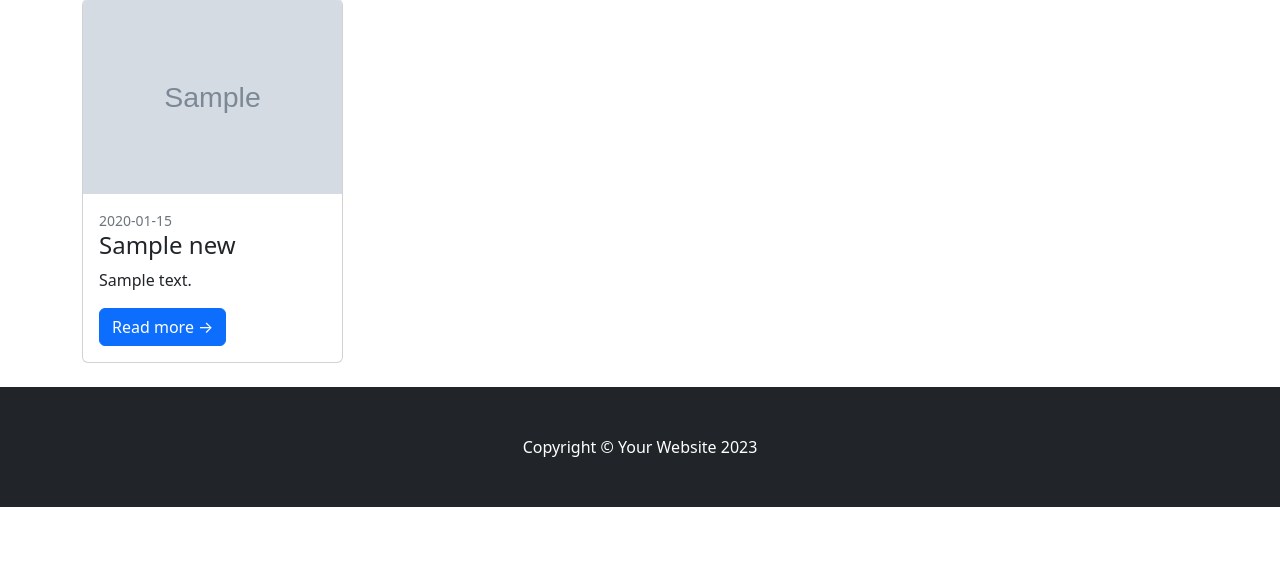
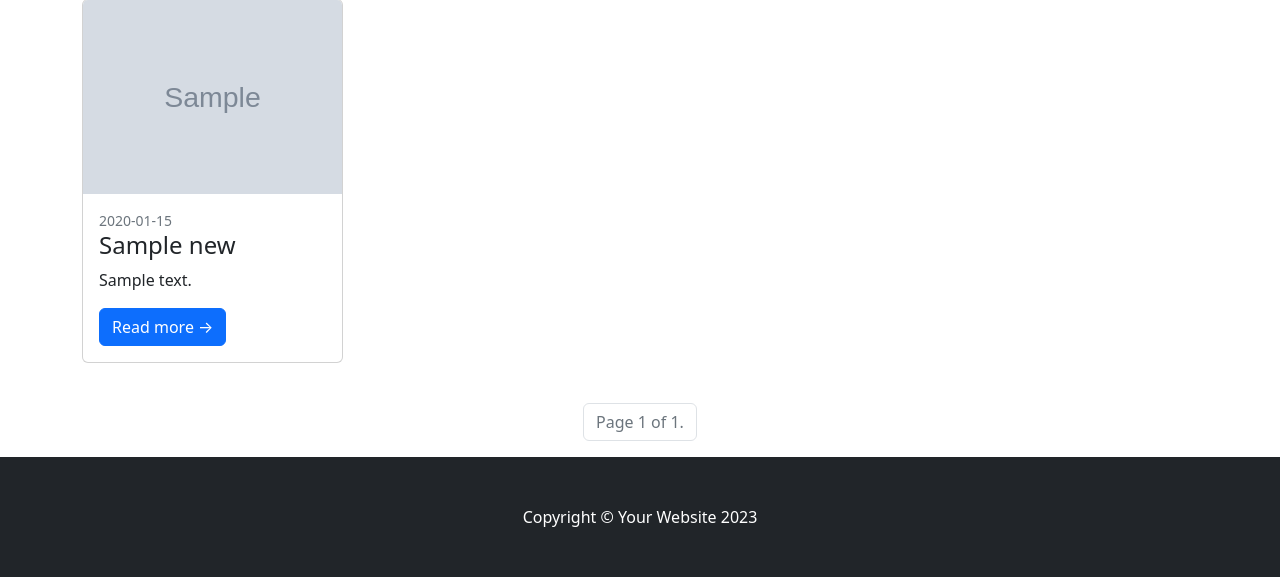
Before and after one commit to Redsskull/news-aggregate, a Django app: template templates/index.html in a window 1280 px wide. Shown: the part 280-857 px from the top of the page. Before the commit the page ends 787 px from the top, so only its background shows below. Run offline with Django 4.2, Linux system fonts and the light colour scheme; the template is opened without the code that fills it: most values are stand-ins (such as "Sample title", 1, 10 or a date in 2020); grey boxes marked "Sample" are stand-in pictures; some libraries are stand-ins or nearby versions.

Commit message:
add better pagination

```diff
--- a/news/views.py
+++ b/news/views.py
@@ -20,8 +20,8 @@ def home_page(request):
 
         news_list.append((title, description, image, url, published_at))
 
-    #pagination for 10 pages per page
-    paginator = Paginator(news_list, 10)
+    #pagination for 8 pages per page
+    paginator = Paginator(news_list, 8)
     page_number = request.GET.get('page', 1)
     page_obj = paginator.get_page(page_number)
 
--- a/static/js/scripts.js
+++ b/static/js/scripts.js
@@ -1,4 +1,4 @@
 document.addEventListener('DOMContentLoaded', function() {
-    var messageModal = new bootstrap.Modal(document.getElementById('messageModal'));
+    const messageModal = new bootstrap.Modal(document.getElementById('messageModal'));
     messageModal.show();
 });
--- a/templates/base.html
+++ b/templates/base.html
@@ -24,6 +24,11 @@
             </button>
             <div class="collapse navbar-collapse" id="navbarSupportedContent">
                 <ul class="navbar-nav ms-auto mb-2 mb-lg-0">
+                    {% if user.is_authenticated %}
+                    <span class="navbar-text text-danger">
+                        Hello, {{ user.get_short_name }}!
+                    </span>
+                    {% endif %}
                     <li class="nav-item"><a class="nav-link" href="{% url 'home_page' %}">Home</a></li>
                     {% if user.is_authenticated %}
                         <li class="nav-item"><a class="nav-link" href="{% url 'logout' %}">Logout</a></li>
@@ -68,6 +73,43 @@
             </div>
         </div>
     {% endif %}
+    <!-- pagination -->
+    <div class="pagination justify-content-center mt-3">
+        <ul class="pagination">
+            {% if news_list.has_previous %}
+                <li class="page-item">
+                    <a class="page-link" href="?page=1" aria-label="First">
+                        <span aria-hidden="true">&laquo;&laquo;</span>
+                    </a>
+                </li>
+                <li class="page-item">
+                    <a class="page-link" href="?page={{ news_list.previous_page_number }}" aria-label="Previous">
+                        <span aria-hidden="true">&laquo;</span>
+                    </a>
+                </li>
+            {% endif %}
+
+            <li class="page-item disabled">
+                <span class="page-link">
+                    Page {{ news_list.number }} of {{ news_list.paginator.num_pages }}.
+                </span>
+            </li>
+
+            {% if news_list.has_next %}
+                <li class="page-item">
+                    <a class="page-link" href="?page={{ news_list.next_page_number }}" aria-label="Next">
+                        <span aria-hidden="true">&raquo;</span>
+                    </a>
+                </li>
+                <li class="page-item">
+                    <a class="page-link" href="?page={{ news_list.paginator.num_pages }}" aria-label="Last">
+                        <span aria-hidden="true">&raquo;&raquo;</span>
+                    </a>
+                </li>
+            {% endif %}
+        </ul>
+    </div>
+
     <!-- Footer -->
     <footer class="py-5 bg-dark">
         <div class="container">
```
